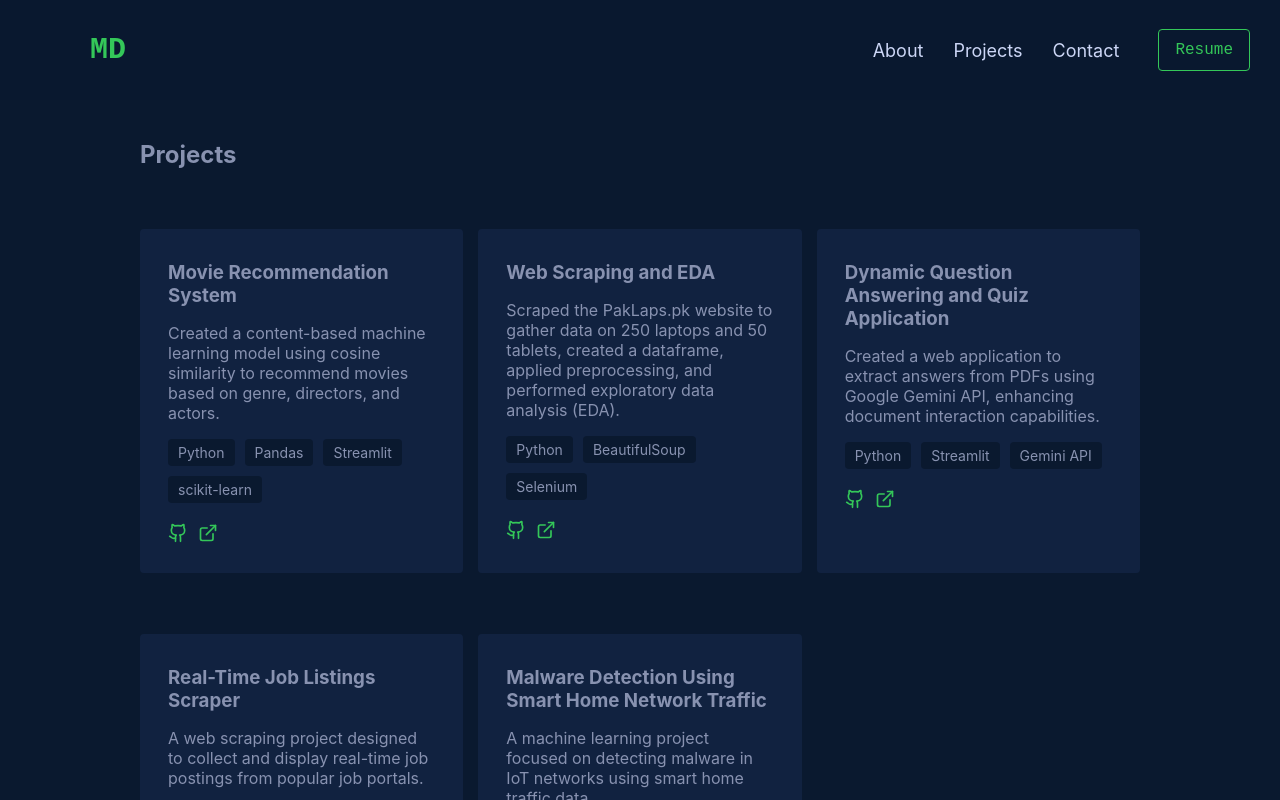
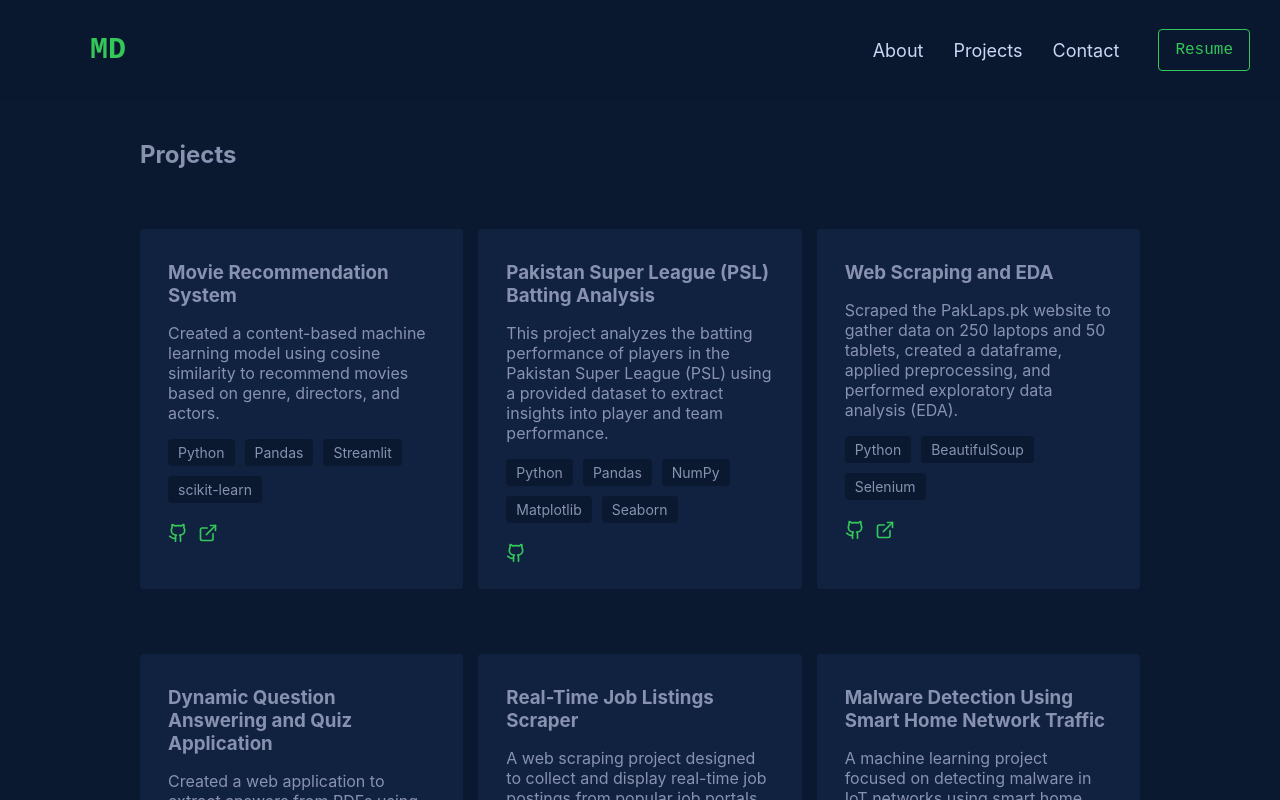
Before and after one commit to Dawood-Imran/portfolio, a React (Create React App) app: page /projects in a window 1280 px wide. Shown: the top 800 px of the page. Built offline with nearby package versions, Linux system fonts and the light colour scheme.

Commit message:
Adding PSL project

```diff
--- a/src/App.css
+++ b/src/App.css
@@ -7,8 +7,8 @@
   --lightest-slate: #ccd6f6;
   --white: #e6f1ff;
   --green: #34c759;
-  --font-sans: "Calibre","Inter","San Francisco","SF Pro Text",-apple-system,system-ui,sans-serif;
-  --font-mono: "SF Mono","Fira Code","Fira Mono","Roboto Mono",monospace;
+  --font-sans: "Jura","Inter","San Francisco","SF Pro Text",-apple-system,system-ui,sans-serif;
+  --font-mono: "Jura","Fira Code","Fira Mono","Roboto Mono",monospace;
 }
 
 body {
--- a/src/components/Contact.js
+++ b/src/components/Contact.js
@@ -34,13 +34,10 @@ const Contact = () => {
         <h2 className="numbered-heading">Get In Touch</h2>
         <div className="contact-content">
           <div className="contact-text">
-            <p className="contact-text-p">
+            <p>
               I'm currently looking for new opportunities. Whether you have a question
               or just want to say hi, I'll try my best to get back to you!
             </p>
-            <h1 className="email-text">
-              Send me an email
-            </h1>
             <form onSubmit={handleSubmit} className="contact-form">
               <label htmlFor="name">Name</label>
               <input
--- a/src/components/Projects.js
+++ b/src/components/Projects.js
@@ -2,6 +2,7 @@ import React, { useState } from 'react';
 import { Github, ExternalLink } from 'lucide-react';
 import './styles/Projects.css';
 import img from '../assets/images/sample.jpg';
+import psl from '../assets/images/psl.png';
 
 const projects = [
   {
@@ -15,6 +16,20 @@ const projects = [
       "Deployed the model as a web application using Streamlit framework, allowing users to input their preferences and receive movie suggestions."
     ],
     image: img
+  },
+  {
+    "title": "Pakistan Super League (PSL) Batting Analysis",
+    "description": "This project analyzes the batting performance of players in the Pakistan Super League (PSL) using a provided dataset to extract insights into player and team performance.",
+    "tech": ["Python", "Pandas", "NumPy", "Matplotlib", "Seaborn"],
+    "github": "https://github.com/Dawood-Imran/PSL-Data-Set-Analysis/",
+    "live": null,  // If you have deployed the project somewhere, include the link here
+    "keyHighlights": [
+      "Identified top players based on batting averages, strike rates, and centuries.",
+      "Determined the team with the highest average number of runs per player.",
+      "Investigated the correlation between innings played, runs scored, and strike rates.",
+      "Visualized key findings using bar plots, scatter plots, and histograms."
+    ],
+    "image": psl  // Replace with path to your image file
   },
   {
     title: "Web Scraping and EDA",
@@ -64,7 +79,8 @@ const projects = [
       "Evaluated model performance using accuracy, precision, and recall metrics."
     ],
     image: img
-  }
+  },
+
 ];
 
 const Projects = () => {
--- a/src/components/styles/Contact.css
+++ b/src/components/styles/Contact.css
@@ -111,6 +111,8 @@
   .social-links {
     display: flex;
     flex-direction: row;
+    justify-content: center;
+    margin-left: 0;
   }
 }
 
--- a/src/components/styles/Home.css
+++ b/src/components/styles/Home.css
@@ -99,6 +99,25 @@
     padding: 0.5rem 0.75rem;
 
   }
+
+  .connect-links-container {
+    position: static;
+    transform: none;
+    margin-top: 20px;
+    background-color: transparent;
+    border: none;
+    padding: 0;
+  }
+
+  .connect-links {
+    flex-direction: row;
+    flex-wrap: wrap;
+    justify-content: center;
+  }
+
+  .connect-links a {
+    margin: 5px 10px; /* Adjust margin for spacing between links */
+  }
 }
 
 .connect-links-container {
```
Also changed, not shown: src/assets/images/psl.png (added).
